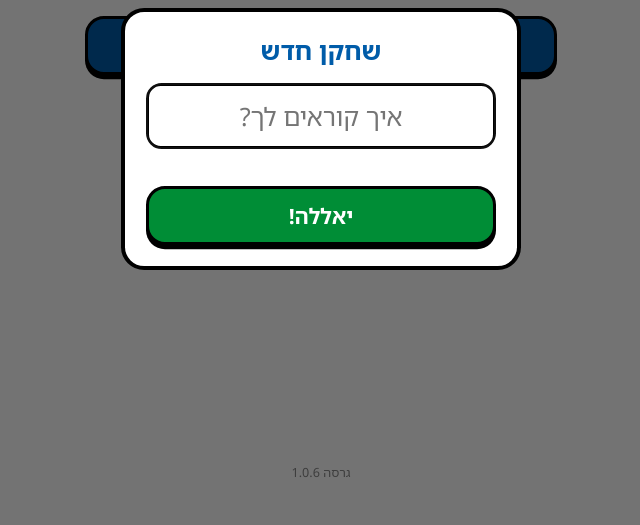
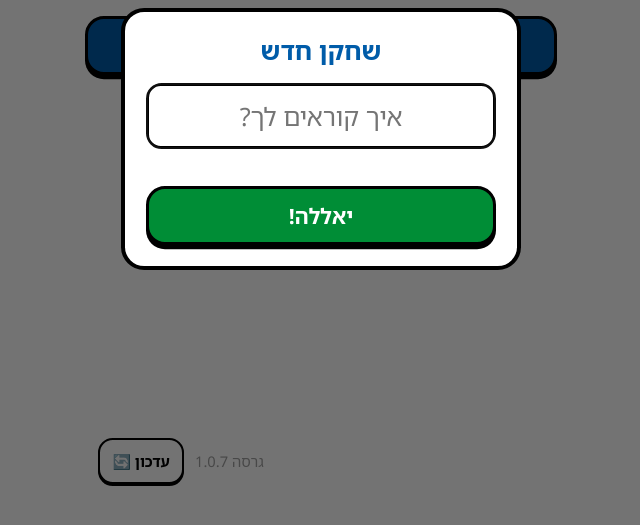
Before and after one commit to ilanhalakhmi/bunny-world, a plain HTML site: page index.html in a window 1280 px wide. Shown: the part 261-786 px from the top of the page, without its empty margins (319-959 px from the left). Drawn offline with Linux system fonts and the light colour scheme.

Commit message:
Move update button to player-select screen, small, bottom-left (v1.0.7)
Co-Authored-By: Claude Sonnet 5.5 <noreply@anthropic.com>

```diff
--- a/app.js
+++ b/app.js
@@ -1,7 +1,7 @@
 // App core: storage, players (several per phone), router, home screen, briefcase, update button.
 // Games live in game-facts.js and game-kitchen.js and register themselves in SCREENS / GAMES.
 
-const VERSION = "1.0.6";
+const VERSION = "1.0.7";
 const STORE_KEY = "frooky.v1";
 const SCREENS = {};          // name -> function(root, args)
 const GAMES = [];            // registered mini-games (shown on the home screen)
@@ -115,7 +115,7 @@ SCREENS.players = (root) => {
     h("h1", {}, "מי משחק?"),
     list,
     h("button", { class: "btn blue", onclick: () => { Snd.sfx("select"); askName(); } }, "＋ שחקן חדש"),
-    h("div", { class: "ver" }, "גרסה " + VERSION)));
+    updateFooter()));
   if (!players.length) askName();
 };
 
@@ -171,7 +171,7 @@ SCREENS.home = (root) => {
     h("div", { class: "btn-row two" },
       h("button", { class: "btn white", onclick: () => { Snd.sfx("select"); go("notebook"); } }, "📓 המחברת", h("small", {}, learned + " עובדות")),
       h("button", { class: "btn white", onclick: () => { Snd.sfx("select"); go("briefcase"); } }, "💼 התיק", h("small", {}, p.tools.length + "/" + TOOL_COLLECTIONS.facts.length + " כלים"))),
-    h("div", { class: "ver" }, h("button", { class: "btn white ver-btn", onclick: checkUpdate }, "🔄 בדיקת עדכון"), h("small", {}, "גרסה " + VERSION))));
+    h("div", { class: "ver" }, "גרסה " + VERSION)));
 };
 
 /* ---------- briefcase: collection of tools ---------- */
@@ -191,6 +191,12 @@ SCREENS.briefcase = (root) => {
 };
 
 /* ---------- update check (button at the bottom of the home screen) ---------- */
+// small "check for update" button + version, bottom-left corner (players screen)
+function updateFooter() {
+  return h("div", { class: "ver ver-row" },
+    h("button", { class: "ver-btn", onclick: checkUpdate }, "🔄 עדכון"),
+    h("small", {}, "גרסה " + VERSION));
+}
 function updateModal(title, text, buttons) {
   Snd.sfx("select");
   modal([h("h2", {}, title), h("p", { style: "text-align:center;margin:8px 0 12px" }, text), ...buttons]);
--- a/style.css
+++ b/style.css
@@ -70,7 +70,8 @@ small { font-size: 14px; color: inherit; opacity: .8; }
 .btn.game .gtext { display: flex; flex-direction: column; }
 .btn.game .gtitle { font-size: 22px; }
 .btn.game .gsub { font-size: 14px; font-weight: normal; opacity: .95; }
-.ver-btn { width: fit-content; padding: 6px 22px; min-height: 48px; font-size: 16px; box-shadow: 0 3px 0 #000; margin: 0 auto 4px; }
+.ver-row { display: flex; direction: ltr; align-items: center; justify-content: flex-start; gap: 10px; text-align: left; padding: 8px 4px; }
+.ver-btn { min-height: 44px; padding: 4px 12px; font-size: 14px; font-weight: bold; border: 2px solid #000; border-radius: 14px; background: #fff; color: #000; box-shadow: 0 2px 0 #000; }
 .ver { margin-top: auto; text-align: center; color: #888; font-size: 12px; padding: 12px; min-height: 44px; }
 
 /* ---------- case file / clue card ---------- */
--- a/sw.js
+++ b/sw.js
@@ -1,6 +1,6 @@
 // Service worker: cache-first so the game works offline.
 // BUMP `VERSION` on every release, otherwise phones keep the old cached files.
-const VERSION = "1.0.6";
+const VERSION = "1.0.7";
 const CACHE = "frooky-" + VERSION;
 const FILES = [
   "./", "index.html", "style.css", "app.js", "frooky.js", "audio.js", "rewards.js", "game-facts.js", "game-kitchen.js",
```
